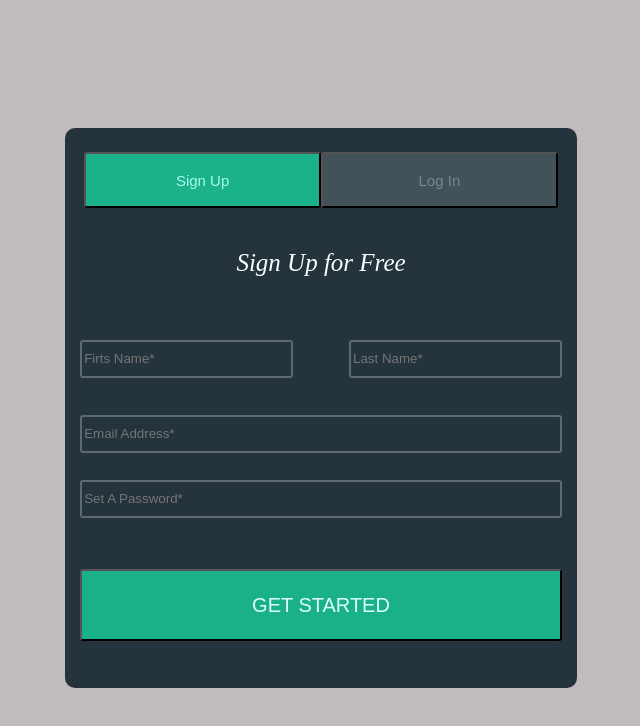
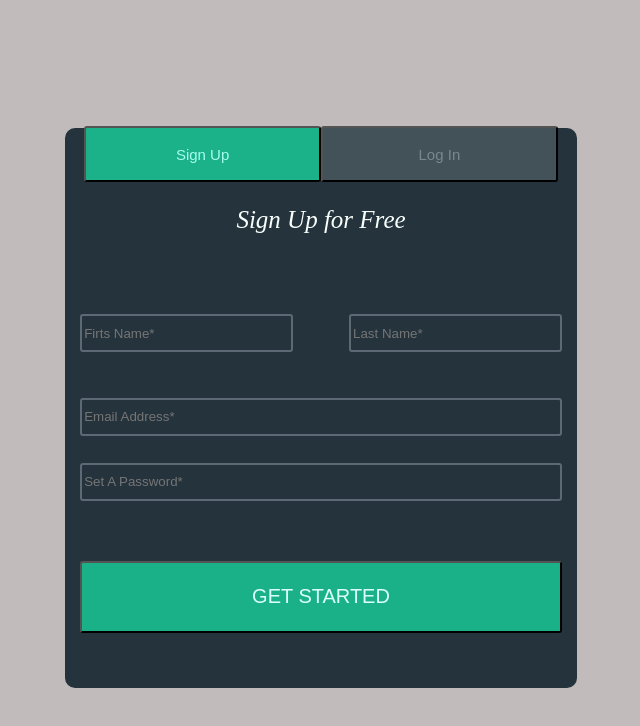
Before and after one commit to MisaelMM07/hybridboxmodel, a plain HTML site: page hybridboxmodel/index.html in a window 1280 px wide. Shown: the whole page, without its empty margins (327-967 px from the left). Drawn offline with Linux system fonts and the light colour scheme.

Commit message:
Cambio en .container{ grid-template-rows: 1vw; }

```diff
--- a/hybridboxmodel/css/styles.css
+++ b/hybridboxmodel/css/styles.css
@@ -18,7 +18,7 @@ body{
 }
 .container{
     display: grid;
-    grid-template-rows: 5vw;
+    grid-template-rows: 1vw;
     padding: 20px;
     grid-gap: 10px;
     align-items: center;
```
